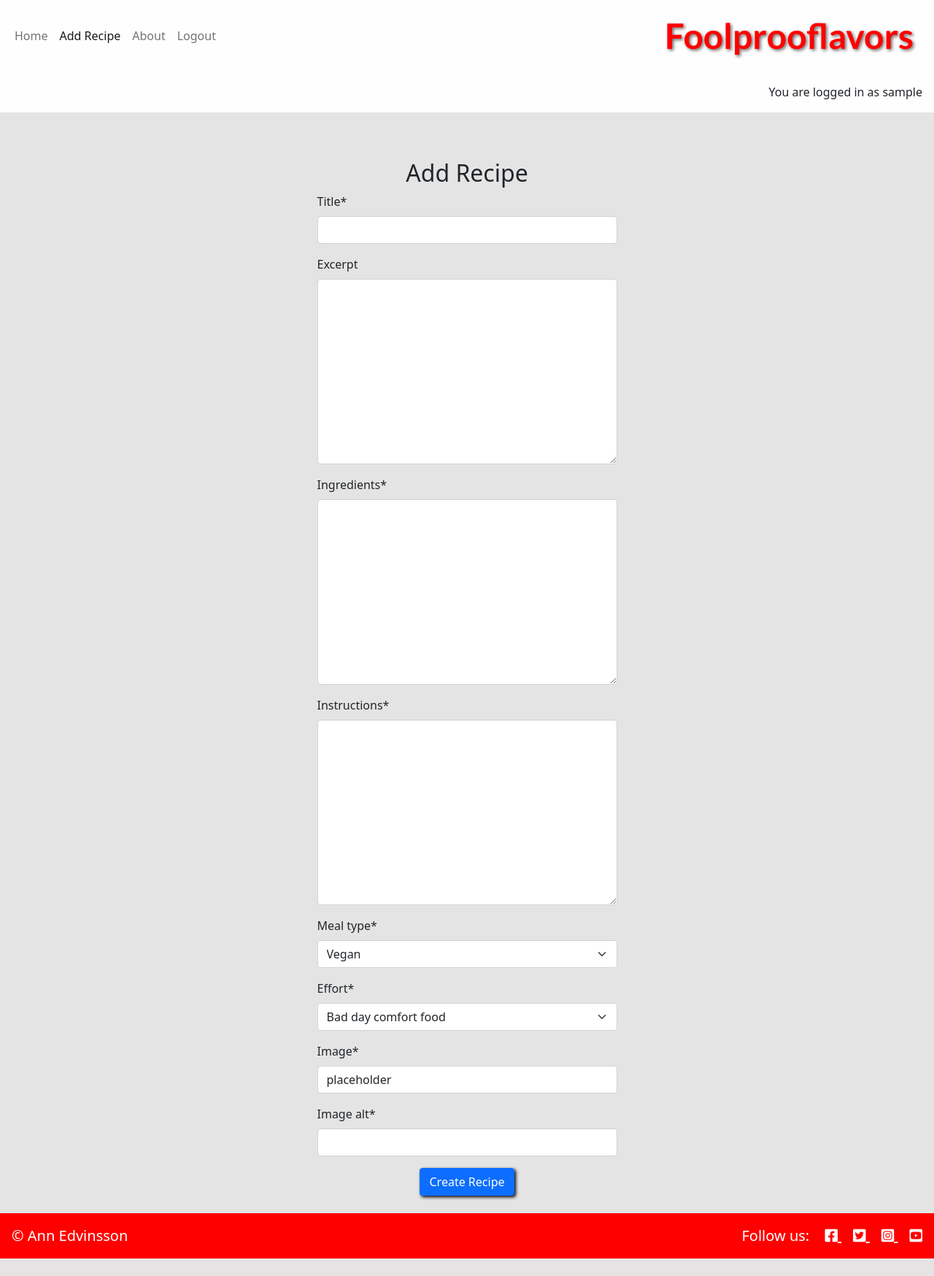
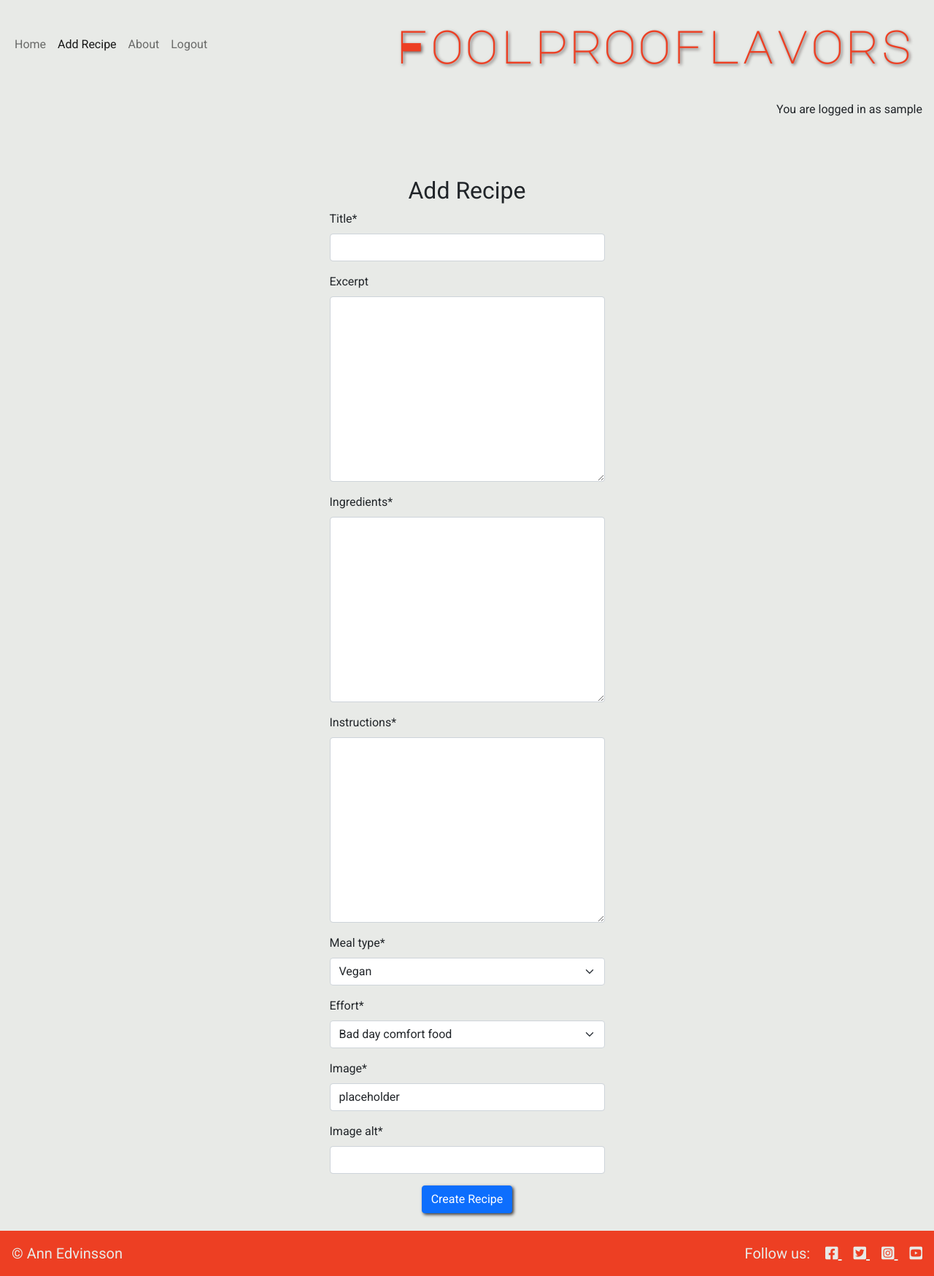
Before and after one commit to aslinedvinsson/FoolProoFlavors-recipe-blog, a Django app: page /add/ in a window 1280 px wide. Shown: the whole page at 73% size. Before the commit the page ends 1724 px from the top, so only its background shows below. Run offline with Django 4.2, Linux system fonts and the light colour scheme; the visitor is signed in with stand-in values (Sample User, id 1); some libraries are stand-ins or nearby versions.

Commit message:
Add styl to css, upload color image for readme and try to add favicon

```diff
--- a/blog/templates/blog/recipepost_detail.html
+++ b/blog/templates/blog/recipepost_detail.html
@@ -45,7 +45,7 @@
     <div class="col card mb-4  mt-3 left  top">
       <div class="card-body">
         <!-- The recipepost content inside the card-text. -->
-        <p class="recipepost-excerpt p-4">{{ recipepost.excerpt | safe }}</p>
+        <div class="recipepost-excerpt p-4">{{ recipepost.excerpt | safe }}</div>
         <article class="card-text">
           <div class="container mt-4">
             <div class="border p-3">
@@ -152,7 +152,7 @@
             {{ comment.body | linebreaks }}
           </div>
           {% if not comment.approved and comment.user == user %}
-          <p class="approval">
+          <p>
             This comment is awaiting approval
           </p>
           {% endif %}
--- a/static/css/style.css
+++ b/static/css/style.css
@@ -1,30 +1,28 @@
+* {
+    font-family: 'Roboto', sans-serif;
+  }
+
+
 body {
-    background-color: #F9FAFC;
+    background-color: #e8eae7;
 }
 
 .brand {
-    font-family: Lato, sans-serif;
-    font-size: 3rem;
-    font-weight: 700;
-    color: #4A4A4F;
+    font-size: 5vw;
+    color: #ed3f23;
+    text-shadow: 2px 2px 4px #726868;
+    font-family: "Major Mono Display", monospace;
+    font-style: normal;
 }
 
 .main-bg {
-    background-color: #fefefe;
+    background-color: #e8eae7;
 }
-
-.brand {
-    color: red !important;
-    text-shadow: 2px 2px 4px #726868;
-}
-
 
 .hero-container {
     position: relative;
     text-align: center;
 }
-
-
 
 .hero {
     width: 100%;
@@ -34,18 +32,19 @@ body {
 
 .hero-text {
     position: absolute;
-    color: red;
+    color: #ed3f23;
     padding: 5%;
     text-align: left;
     top: 10%;
+    text-shadow: 2px 2px 4px #393535;
 }
 
 .footer {
-    background-color: #FF0000;
+    background-color: #ed3f23;
 }
 
 .wht-text {
-    color: white;
+    color: #e8eae7;
 }
 
 .card {
@@ -58,17 +57,6 @@ body {
     object-fit: cover;
 }
 
-.scale {
-    width: 100%;
-    height: auto;
-}
-/*
-.user {
-    color: white;
-    margin: 4px;
-    text-transform: uppercase;
-}
-*/
 .masthead {
     margin-top: 10px;
     position: relative;
@@ -76,58 +64,49 @@ body {
     overflow: hidden;
 }
 
-.masthead-image {
+.masthead-image img{
     position: absolute;
     top: 0;
     left: 0;
     width: 100%;
     height: 100%;
     overflow: hidden;
-}
-
-.masthead-image img {
-    width: 100%;
-    height: 100%;
     object-fit: cover;
 }
 
 .masthead-text {
     position: absolute;
     z-index: 200;
-    color: white;
+    color: #e8eae7;
 }
-
 
 .recipepost-link {
     text-decoration: none;
-    color: #445261;
+    color: #5C636B;
 }
 
-.recipepost-link:hover,
-.page-link {
-    color: red;
+.recipepost-link:hover
+ {
+    color: #ed3f23;
 }
-
 
 .recipepost-title {
     margin-top: 20%;
     font-size: 8vw!important;
     font-weight: 700;
     position: absolute;
-    text-shadow: 2px 2px 4px #000000;
+    text-shadow: 2px 2px 4px #393535;
 }
 
 .update_button_recipe {
     margin-right: 20px;
 }
 
-
-
 .avg_rating {
     top: 5%;
     left: 60%;
     font-size: 3vw;
-    text-shadow: 2px 2px 4px #000000;;
+    text-shadow: 2px 2px 4px #393535;
 }
 
 .recipepost-excerpt {
@@ -136,26 +115,23 @@ body {
     font-style: italic;
 }
 
-
-
 .pagination li {
     margin: 0 5px;
-
-    color: pink;
 }
 
 .pagination .page-link {
     border: 1px solid;
     border-radius: 5px;
+    color: #5C636B;
 }
 
 .btn {
-    box-shadow: 2px 2px 4px #000000;;
+    box-shadow: 2px 2px 4px #393535;
 }
 
 /* Add recipe and update recipe page */
 .recipform_container {
-    background-color: #e4e4e4;
+    background-color: #e8eae7;
     padding-top: 5%;
 }
 
@@ -164,12 +140,6 @@ body {
     color: rgb(172, 175, 175);
 }
 
-.approval {
-    color: rgb(222, 146, 168);
-}
-
-
-
 @media only screen and (max-width: 768px) {
     .card-img-top {
         height: 70vw;
--- a/templates/base.html
+++ b/templates/base.html
@@ -12,15 +12,15 @@
 
 <head>
     <title>Foolprooflavors</title>
+    <link rel="icon" type="image/x-icon" href="{% static 'favicon.ico' %}">
     <meta name="viewport" content="width=device-width, initial-scale=1" />
 
-    <!-- Google Fonts CSS -->
-    <link rel="preconnect" href="https://fonts.gstatic.com">
+
+    <!-- Google Fonts CSS-->
+    <link rel="preconnect" href="https://fonts.googleapis.com">
+    <link rel="preconnect" href="https://fonts.gstatic.com" crossorigin>
     <link
-        href="https://fonts.googleapis.com/css2?family=Roboto:wght@300&display=swap"
-        rel="stylesheet">
-    <link
-        href="https://fonts.googleapis.com/css2?family=Lato:wght@300;700&display=swap"
+        href="https://fonts.googleapis.com/css2?family=Major+Mono+Display&family=Roboto&display=swap"
         rel="stylesheet">
 
     <!-- Font Awesome CSS -->
```
Also changed, not shown: static/images/favicon.ico (added), 4 other files.
